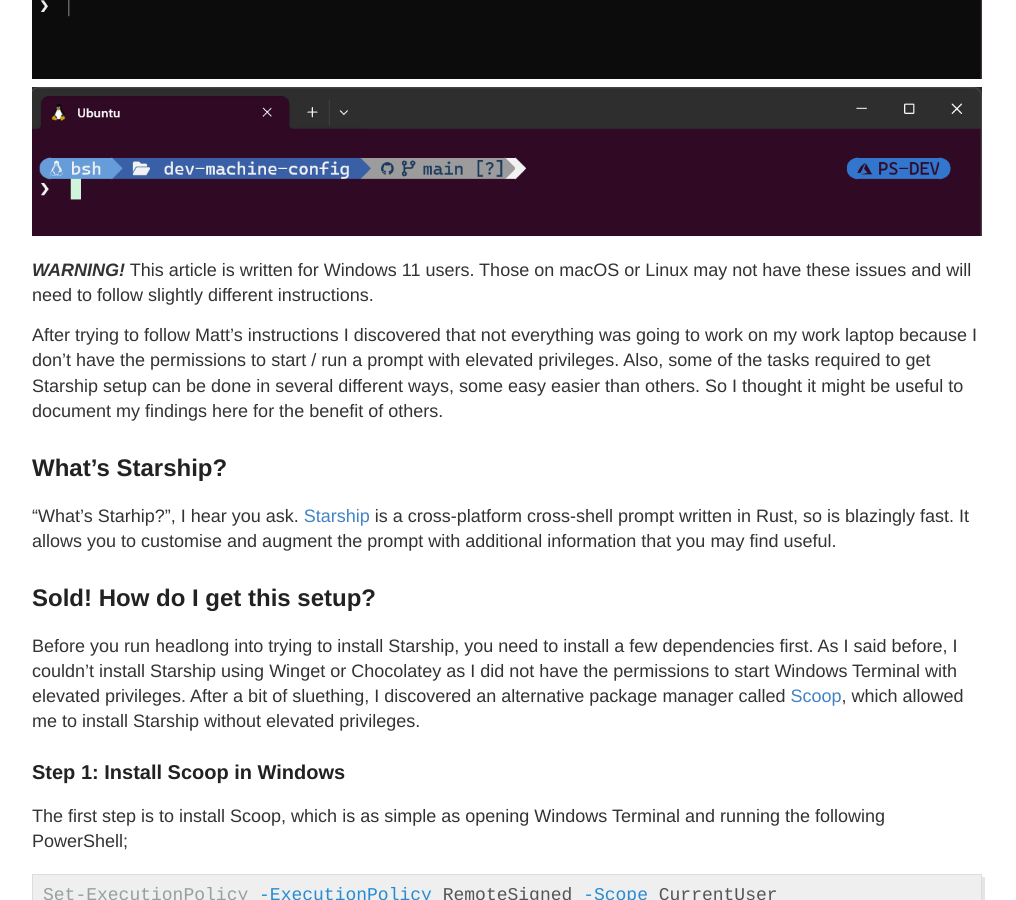
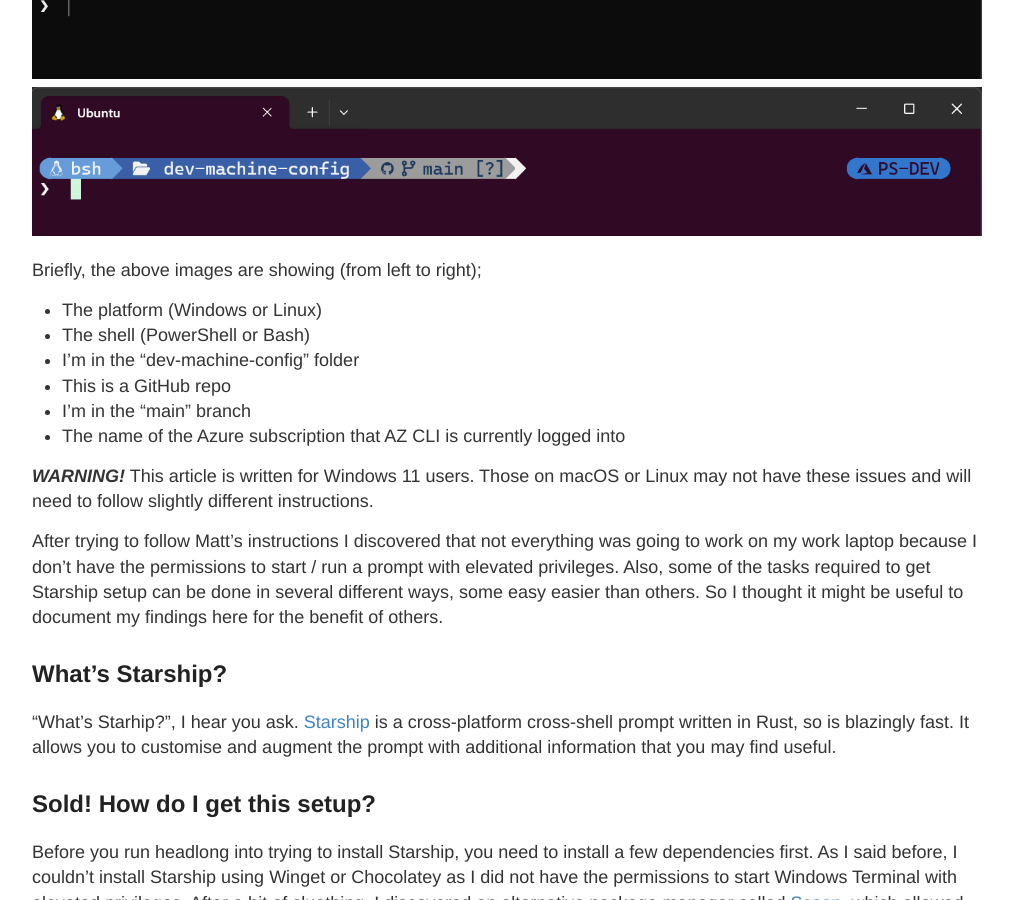
Before and after one commit to philipstreet/philipstreet.github.io, a Jekyll site: the page built from _posts/2024-04-28-Starship-prompt-for-PowerShell-and-WSL-on-Windows-11.md, in a window 1280 px wide and 900 px high, scrolled down 630 px. Shown: the whole window, without its empty margins (133-1149 px from the left). Built offline with Jekyll 4.4.1, drawn with Linux system fonts in a browser that asks for light colours.

Commit message:
Extra info about the prompts

```diff
--- a/_posts/2024-04-28-Starship-prompt-for-PowerShell-and-WSL-on-Windows-11.md
+++ b/_posts/2024-04-28-Starship-prompt-for-PowerShell-and-WSL-on-Windows-11.md
@@ -15,6 +15,15 @@
 
 ![Windows Terminal](/images/2024-04-28-windows-terminal.png)
 ![WSL Ubuntu](/images/2024-04-28-wsl-ubuntu.png)
+
+Briefly, the above images are showing (from left to right);
+
+- The platform (Windows or Linux)
+- The shell (PowerShell or Bash)
+- I'm in the "dev-machine-config" folder
+- This is a GitHub repo
+- I'm in the "main" branch
+- The name of the Azure subscription that AZ CLI is currently logged into
 
 __*WARNING!*__ This article is written for Windows 11 users. Those on macOS or Linux may not have these issues and will need to follow slightly different instructions.
 
```
